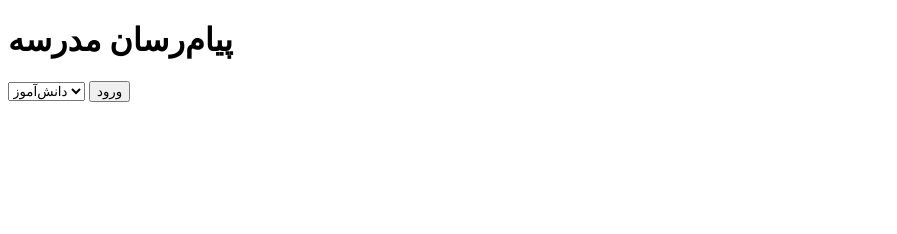
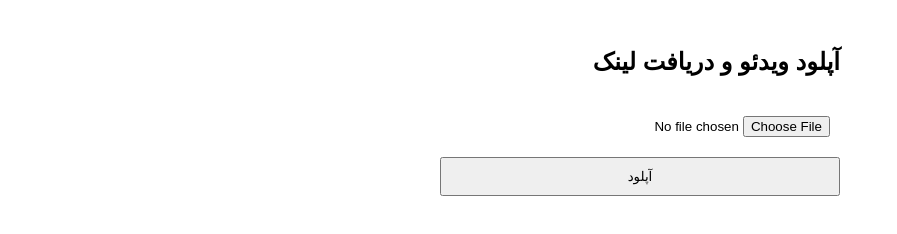
Before and after one commit to elmoadab/dars, a plain HTML site: page index.html in a window 1280 px wide. Shown: the whole page, without its empty margins (0-897 px from the left). Drawn offline with Linux system fonts and the light colour scheme.

Commit message:
Update index.html

```diff
--- a/index.html
+++ b/index.html
@@ -1,32 +1,60 @@
 <!DOCTYPE html>
 <html lang="fa">
 <head>
-  <meta charset="UTF-8">
-  <title>پیام‌رسان مدرسه</title>
-  <link rel="stylesheet" href="style.css">
+  <meta charset="UTF-8" />
+  <meta name="viewport" content="width=device-width, initial-scale=1.0" />
+  <title>آپلود ویدئو</title>
+  <style>
+    body { font-family: sans-serif; direction: rtl; padding: 20px; }
+    .container { max-width: 400px; margin: auto; }
+    input, button { width: 100%; padding: 10px; margin-top: 10px; }
+    #linkBox { margin-top: 15px; word-break: break-all; }
+  </style>
 </head>
 <body>
-  <div id="loginDiv">
-    <h1>پیام‌رسان مدرسه</h1>
-    <select id="roleSelect">
-      <option value="student">دانش‌آموز</option>
-      <option value="teacher">معلم</option>
-    </select>
-    <input type="password" id="teacherCode" placeholder="کد معلم" style="display:none;">
-    <button onclick="login()">ورود</button>
+  <div class="container">
+    <h2>آپلود ویدئو و دریافت لینک</h2>
+    <input type="file" id="videoInput" accept="video/*" />
+    <button onclick="uploadVideo()">آپلود</button>
+
+    <div id="status"></div>
+    <div id="linkBox"></div>
   </div>
 
-  <div id="dashboard" style="display:none;">
-    <h2 id="welcome"></h2>
-    <div id="uploadDiv" style="display:none;">
-      <textarea id="textInput" placeholder="متن پیام"></textarea><br>
-      <input type="file" id="fileInput"><br>
-      <button onclick="addMessage()">ارسال</button>
-    </div>
-    <h3>پیام‌ها:</h3>
-    <div id="messages"></div>
-  </div>
+  <script>
+    async function uploadVideo() {
+      const file = document.getElementById('videoInput').files[0];
+      const status = document.getElementById('status');
+      const linkBox = document.getElementById('linkBox');
+      linkBox.textContent = '';
 
-  <script src="script.js"></script>
+      if (!file) {
+        status.textContent = 'لطفا یک ویدئو انتخاب کنید.';
+        return;
+      }
+
+      status.textContent = 'در حال آپلود...';
+
+      const formData = new FormData();
+      formData.append('video', file);
+
+      try {
+        const response = await fetch('/upload', {
+          method: 'POST',
+          body: formData
+        });
+
+        const result = await response.json();
+        if (result.url) {
+          status.textContent = 'آپلود موفق بود!';
+          linkBox.textContent = 'لینک ویدئو: ' + result.url;
+        } else {
+          status.textContent = 'آپلود انجام نشد.';
+        }
+      } catch (err) {
+        status.textContent = 'خطا در آپلود.';
+      }
+    }
+  </script>
 </body>
 </html>
```
